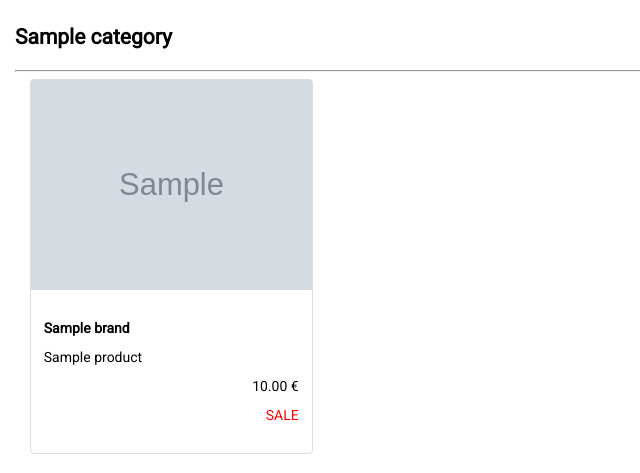
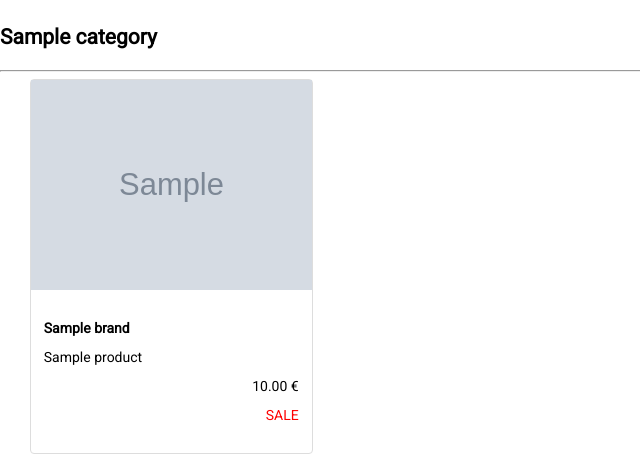
Before and after one commit to olesiastepanenko/Enshop, a Django app: a page that uses ecomapp/templates/base.html in a window 1280 px wide. Shown: the part 65-538 px from the top of the page, without its empty margins (0-640 px from the left). Run offline with Django 3.2, Linux system fonts and the light colour scheme; tables that the repository leaves empty hold one stand-in row (values such as "Sample post"); grey boxes marked "Sample" are stand-in pictures; some libraries are stand-ins or nearby versions.

Commit message:
changed Category

```diff
--- a/ecomapp/templates/base.html
+++ b/ecomapp/templates/base.html
@@ -156,9 +156,6 @@
     {% block content %}
     <div class="content">
         <div class="page-cont page-grid-full">
-            <!--<button class="prev"><</button>-->
-            <!--<button class="next">></button>-->
-            <!--слайдер-->
             <div class="promo-slider-wrapper">
                 <div class="promoslider flex-row">
                     {% for i in promotionimgs %}
--- a/ecomapp/templates/category.html
+++ b/ecomapp/templates/category.html
@@ -3,9 +3,10 @@
 <!--мы отображаем все что нах-ся ВНЕ block content-->
 {% block content  %}
 <!--все что будет написано внутри этого блока будет отображаться на странице категории-->
-<div class="col-sm-12">
+<div class="content">
     <h2>{{ category.name }}</h2>
     <hr>
+    <div class="page-cont page-grid-full">
     {% for product in products_of_category %}
         <div class="page-cont page-grid-quarter">
             <div class="thumbnail">
@@ -38,6 +39,7 @@
         </div>
     {% endfor %}
         </div>
+</div>
 
 
 {% endblock content %}
```
Lines whose indentation alone changed are shown as unchanged.
